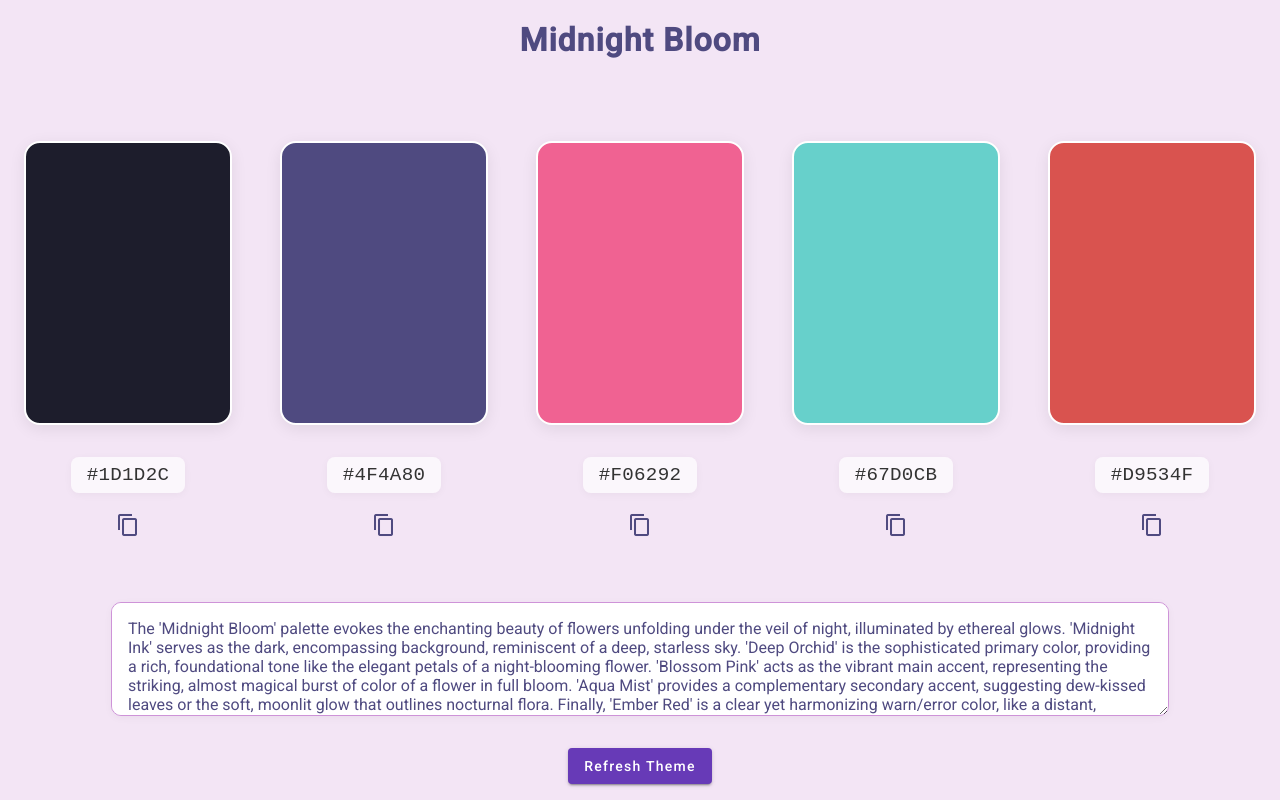
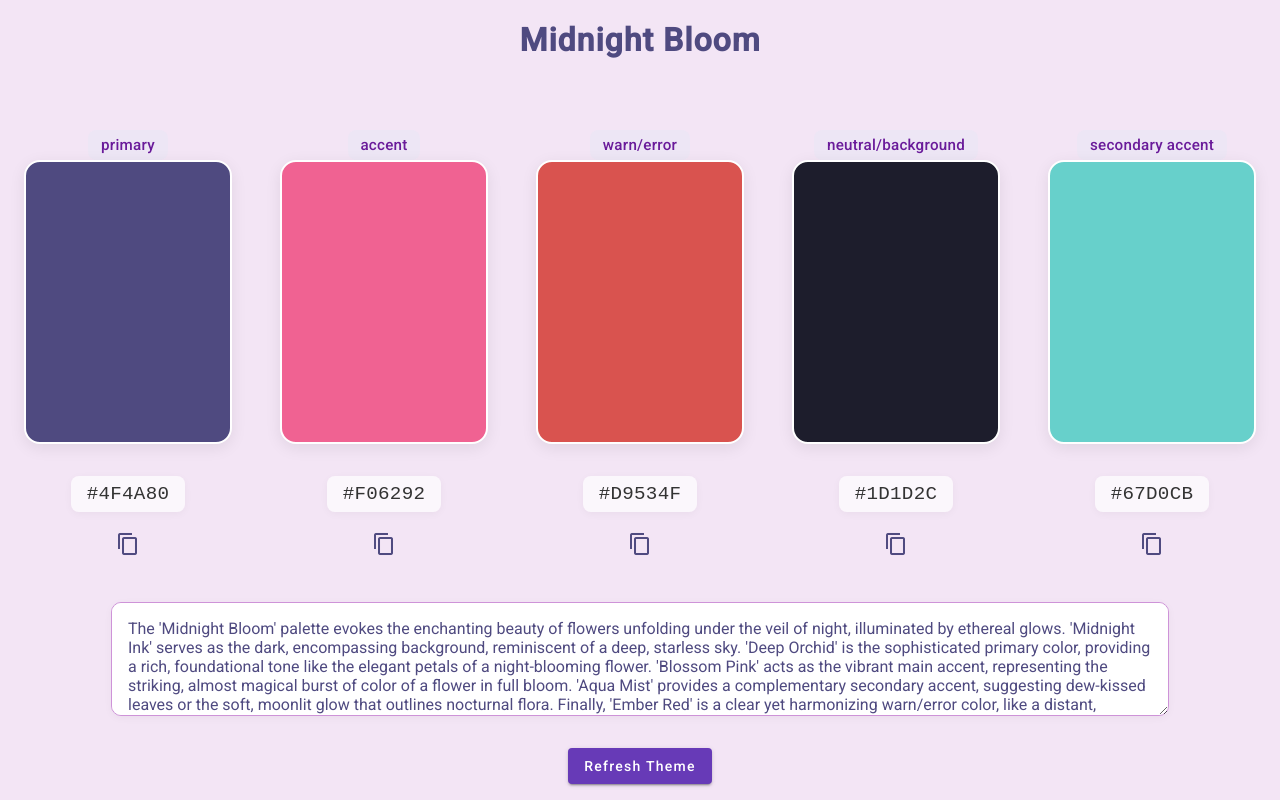
Before and after one commit to rkumar0206/ai-projects-ui, an Angular app: page /the-random-value/colors in a window 1280 px wide. Built offline with nearby package versions, Linux system fonts and the light colour scheme.

Commit message:
added random-color palette generator

```diff
--- a/src/app/the-random-value/random-colors/random-colors.component.css
+++ b/src/app/the-random-value/random-colors/random-colors.component.css
@@ -127,92 +127,13 @@
   margin-right: 8px;
 }
 
-
-/* .palette-container {
-  height: 100vh;
-  width: 100vw;
-  display: flex;
-  flex-direction: column;
-  align-items: stretch;
-  justify-content: flex-start;
-  background: #f3e5f5;
-  margin: 0;
-  padding: 0;
+.color-category {
+  margin-top: 0.5rem;
+  font-size: 0.95rem;
+  color: #6a1b9a;
+  background: rgba(237, 231, 246, 0.8);
+  padding: 0.3rem 0.8rem;
+  border-radius: 8px;
+  font-weight: 500;
+  text-align: center;
 }
-
-.theme-header {
-  text-align: center;
-  font-size: 2rem;
-  color: #4F4A80;
-  margin: 1.5rem 0 1rem 0;
-  font-weight: bold;
-  letter-spacing: 1px;
-}
-
-.color-grid {
-  display: grid;
-  grid-template-columns: repeat(5, 1fr);
-  height: 60vh;
-  width: 100vw;
-}
-
-.color-card {
-  display: flex;
-  flex-direction: column;
-  align-items: center;
-  justify-content: center;
-  height: 100%;
-  width: 100%;
-  padding: 0;
-  margin: 0;
-  box-sizing: border-box;
-}
-
-.color-swatch {
-  width: 80%;
-  height: 60%;
-  border-radius: 16px;
-  box-shadow: 0 4px 16px rgba(0,0,0,0.08);
-  margin-bottom: 1.5rem;
-  border: 2px solid #fff;
-  transition: transform 0.2s;
-}
-
-.color-card:hover .color-swatch {
-  transform: scale(1.04);
-  box-shadow: 0 8px 24px rgba(0,0,0,0.15);
-}
-
-.color-value {
-  font-family: monospace;
-  font-size: 1.2rem;
-  color: #333;
-  background: rgba(255,255,255,0.7);
-  padding: 0.5rem 1rem;
-  border-radius: 8px;
-  margin-top: 0.5rem;
-  box-shadow: 0 2px 8px rgba(0,0,0,0.04);
-}
-
-.rationale-container {
-  display: flex;
-  justify-content: center;
-  margin: 1.5rem 0;
-  width: 100%;
-}
-
-.rationale-text {
-  width: 80vw;
-  min-height: 80px;
-  max-height: 180px;
-  resize: vertical;
-  font-size: 1rem;
-  font-family: inherit;
-  padding: 1rem;
-  border-radius: 10px;
-  border: 1px solid #ce93d8;
-  background: #fff;
-  color: #4F4A80;
-  overflow-y: auto;
-  box-shadow: 0 2px 8px rgba(0,0,0,0.04);
-} */
--- a/src/app/the-random-value/random-colors/random-colors.component.html
+++ b/src/app/the-random-value/random-colors/random-colors.component.html
@@ -8,6 +8,7 @@
       [matTooltip]="color.colorName"
       matTooltipPosition="above"
     >
+      <div class="color-category">{{ color.category }}</div>
       <div class="color-swatch" [style.background]="color.hexCode"></div>
       <div class="color-value">{{ color.hexCode }}</div>
       <button
@@ -23,13 +24,6 @@
   <div class="rationale-container">
     <textarea class="rationale-text" readonly>{{ rationale }}</textarea>
   </div>
-  <!-- <div class="refresh-container">
-    <button class="refresh-btn" mat-raised-button color="primary" (click)="refreshPalette()">
-      <span class="material-icons">refresh</span>
-      Refresh Palette
-    </button>
-  </div> -->
-
   <div class="refresh-container">
     <button
       mat-raised-button
--- a/src/app/the-random-value/random-colors/random-colors.component.ts
+++ b/src/app/the-random-value/random-colors/random-colors.component.ts
@@ -17,31 +17,31 @@ import {MatProgressSpinner} from "@angular/material/progress-spinner";
 export class RandomColorsComponent implements OnInit {
 
     palette: PaletteColor[] = [
+          {
+      hexCode: '#4F4A80',
+      colorName: 'Deep Orchid',
+      category: 'primary'
+    },
+        {
+      hexCode: '#F06292',
+      colorName: 'Blossom Pink',
+      category: 'accent'
+    },
+        {
+      hexCode: '#D9534F',
+      colorName: 'Ember Red',
+      category: 'warn/error'
+    },
     {
       hexCode: '#1D1D2C',
       colorName: 'Midnight Ink',
       category: 'neutral/background'
     },
     {
-      hexCode: '#4F4A80',
-      colorName: 'Deep Orchid',
-      category: 'primary'
-    },
-    {
-      hexCode: '#F06292',
-      colorName: 'Blossom Pink',
-      category: 'accent'
-    },
-    {
       hexCode: '#67D0CB',
       colorName: 'Aqua Mist',
       category: 'secondary accent'
     },
-    {
-      hexCode: '#D9534F',
-      colorName: 'Ember Red',
-      category: 'warn/error'
-    }
   ];
   themeName: string = 'Midnight Bloom';
   rationale: string = `The 'Midnight Bloom' palette evokes the enchanting beauty of flowers unfolding under the veil of night, illuminated by ethereal glows. 'Midnight Ink' serves as the dark, encompassing background, reminiscent of a deep, starless sky. 'Deep Orchid' is the sophisticated primary color, providing a rich, foundational tone like the elegant petals of a night-blooming flower. 'Blossom Pink' acts as the vibrant main accent, representing the striking, almost magical burst of color of a flower in full bloom. 'Aqua Mist' provides a complementary secondary accent, suggesting dew-kissed leaves or the soft, moonlit glow that outlines nocturnal flora. Finally, 'Ember Red' is a clear yet harmonizing warn/error color, like a distant, smoldering ember providing a subtle warning in the dark, maintaining the palette's overall mystical and rich aesthetic.`;
--- a/src/app/the-random-value/the-random-value.component.css
+++ b/src/app/the-random-value/the-random-value.component.css
@@ -13,7 +13,7 @@
 
 .card-grid {
   display: grid;
-  grid-template-columns: repeat(3, 1fr); /* Always 3 columns */
+  grid-template-columns: repeat(4, 1fr); /* Always 4 columns */
   gap: 1.5rem;
   justify-items: center;
 }
```
Lines whose indentation alone changed are shown as unchanged.
